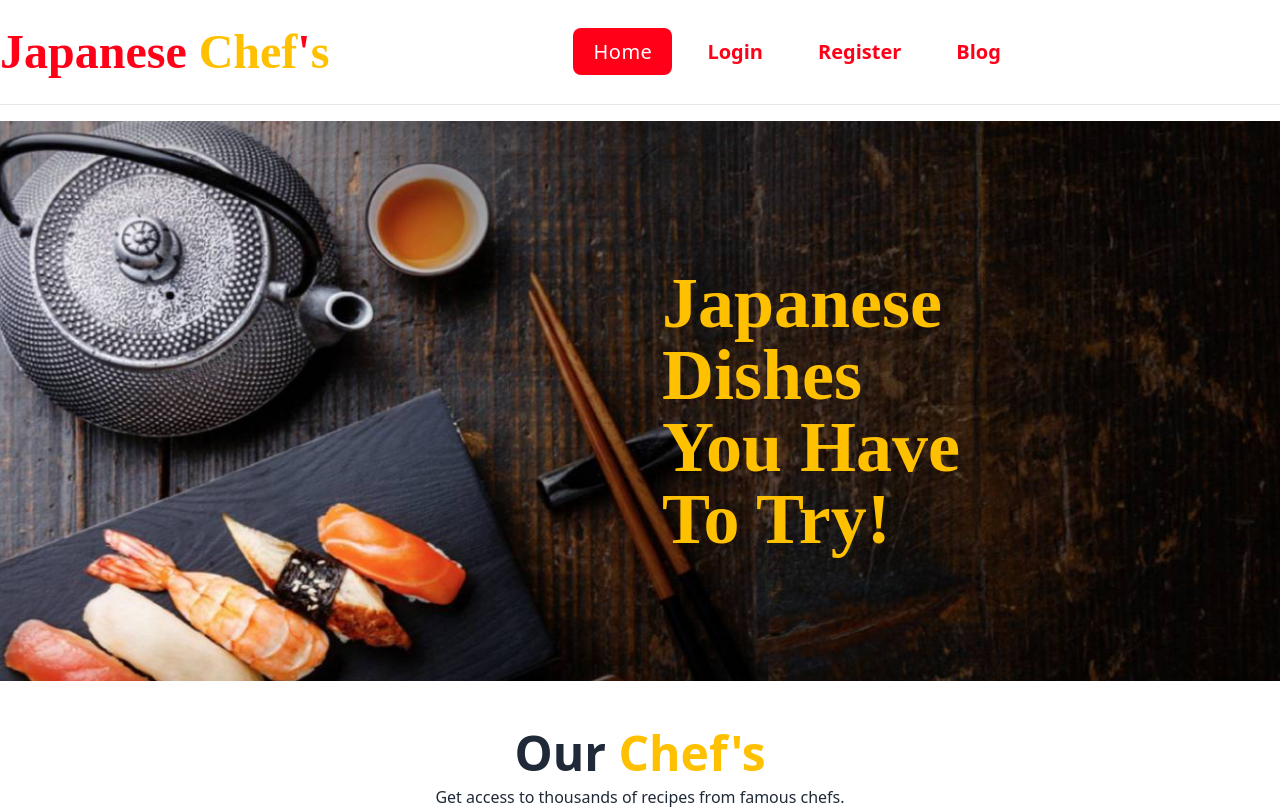
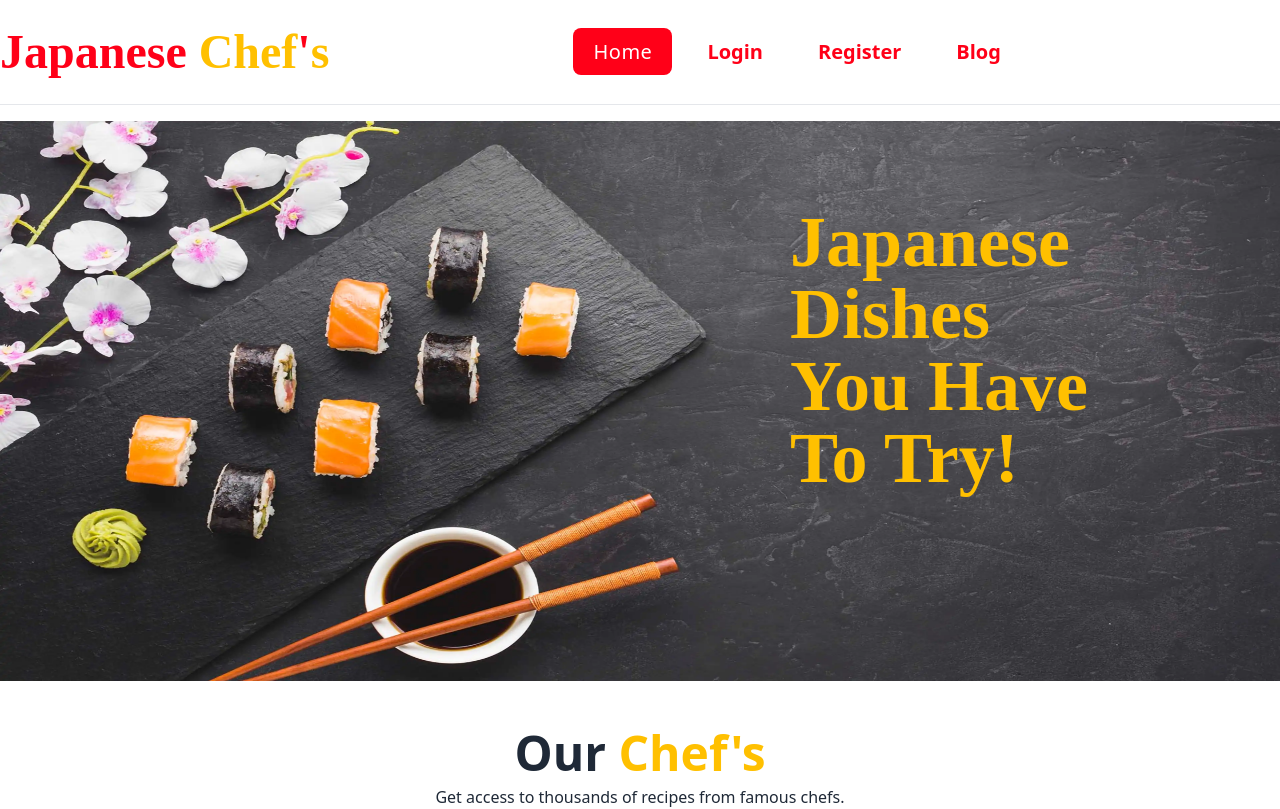
Before and after one commit to mosabbir-duet/japanese-chef-cuisine-client-side, a React (Vite) app: page / in a window 1280 px wide. Shown: the top 809 px of the page. Built offline with nearby package versions, Linux system fonts and the light colour scheme; no server answers.

Commit message:
Added some changes

```diff
--- a/src/pages/Home/Banner/Banner.jsx
+++ b/src/pages/Home/Banner/Banner.jsx
@@ -1,19 +1,11 @@
 import React from "react";
+import banner from "../../../../public/banner (2).webp";
 const Banner = () => {
   return (
     <div className="my-4">
-      <div
-        style={{
-          backgroundImage: `url('/banner.jpg')`,
-          backgroundRepeat: "no-repeat",
-          backgroundSize: "cover",
-          // objectFit: "cover",
-          minHeight: "560px",
-          height: "100%",
-          width: "100%",
-        }}
-      >
-        <h2 className="text-3xl sm:text-7xl font-bold leading-tight text-[#ffc000] absolute right-24 md: top-1/3 md:right-80  header-name">
+      <div className="relative">
+        <img src={banner} alt="" style={{ height: "560px", width: "100%" }} />
+        <h2 className="text-3xl md:text-5xl lg:text-7xl font-bold leading-tight text-[#ffc000] absolute right-24 bottom-1/3 md:right-32 lg:right-48 header-name ">
           Japanese <br /> Dishes <br /> You Have <br /> To Try!
         </h2>
       </div>
--- a/src/pages/Home/ChefInformations/ChefInformations.jsx
+++ b/src/pages/Home/ChefInformations/ChefInformations.jsx
@@ -14,6 +14,7 @@ const ChefInformations = () => {
       .then((data) => setChefInformations(data))
       .catch((error) => console.error(error.message));
     setLoading(false);
+    window.scrollTo(0, 0);
   }, []);
 
   return (
--- a/src/pages/SharedPages/Navbar/Navbar.jsx
+++ b/src/pages/SharedPages/Navbar/Navbar.jsx
@@ -108,7 +108,7 @@ const Navbar = () => {
                 <Bars3Icon className="w-6 text-[#ffc000]" />
               </button>
             </div>
-            <div>
+            <>
               {user && click ? (
                 <div className="flex items-center ">
                   <img
@@ -131,7 +131,7 @@ const Navbar = () => {
               ) : (
                 <></>
               )}
-            </div>
+            </>
           </div>
           {isMenuOpen && (
             <div className="absolute top-0 left-0 w-full z-10">
```
